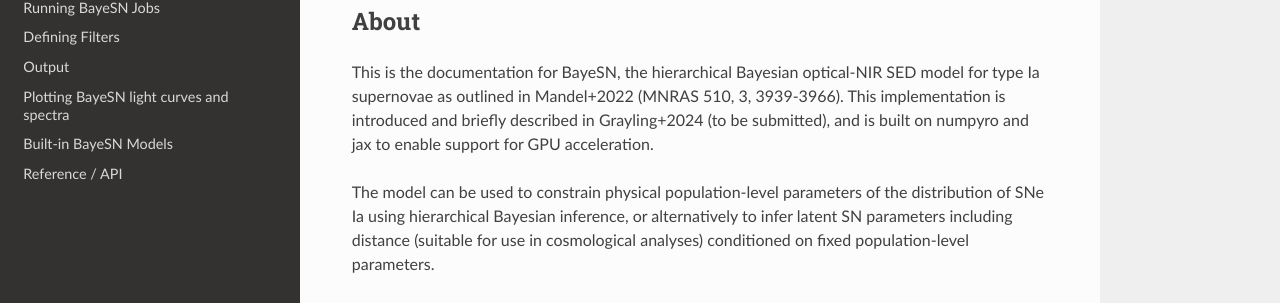
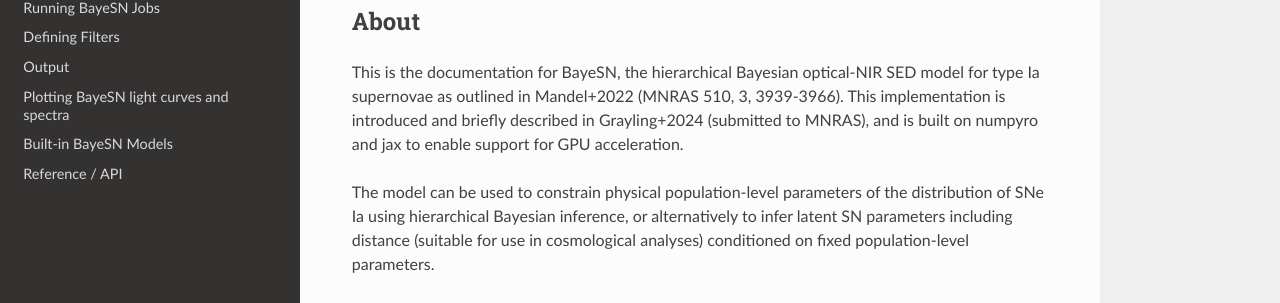
Before and after one commit to bayesn/bayesn, a Sphinx documentation site: the page built from docs/index.rst, in a window 1280 px wide and 900 px high. Shown: the part 203-506 px from the top of the window. Built offline with Sphinx 7.4.7 and the Read the Docs theme 2.0.0, drawn with Linux system fonts in a browser that asks for light colours.

Commit message:
Updating documentation

```diff
--- a/docs/index.rst
+++ b/docs/index.rst
@@ -12,7 +12,7 @@
 ------------------------------------
 This is the documentation for BayeSN, the hierarchical Bayesian optical-NIR SED model for type Ia supernovae as outlined
 in Mandel+2022 (MNRAS 510, 3, 3939-3966). This implementation is introduced and briefly described in Grayling+2024
-(to be submitted), and is built on numpyro and jax to enable support for GPU acceleration.
+(submitted to MNRAS), and is built on numpyro and jax to enable support for GPU acceleration.
 
 The model can be used to constrain physical population-level parameters of the distribution of SNe Ia using hierarchical
 Bayesian inference, or alternatively to infer latent SN parameters including distance (suitable for use in cosmological
```
Also changed, not shown: README.md (+1 -1 lines), docs/requirements.txt (+12 -0 lines).
